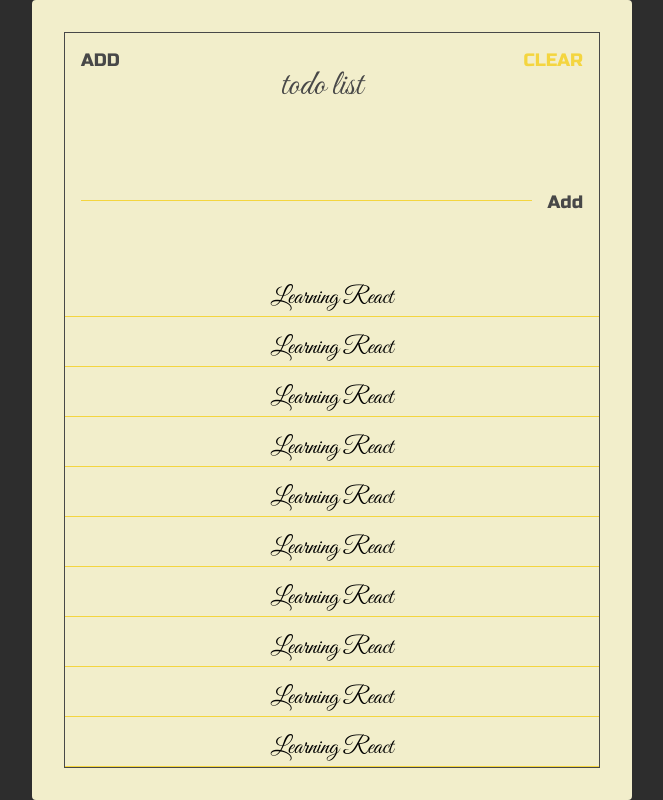
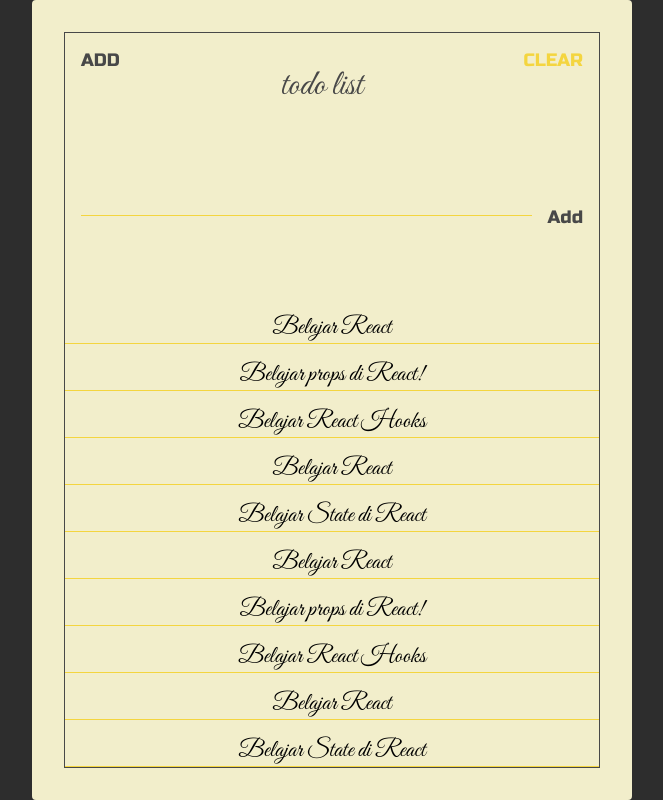
Before and after one commit to SaidChairul/react-todoList, a React (Create React App) app: page / in a window 1280 px wide. Shown: the whole page, without its empty margins (308-971 px from the left). Built offline with nearby package versions, Linux system fonts and the light colour scheme.

Commit message:
create pages and components todo

```diff
--- a/src/App.js
+++ b/src/App.js
@@ -1,19 +1,8 @@
 import React from "react";
 import "./styles.css";
 
-import Paper from "./components/paper";
-import Header from "./components/header";
-import TodoForm from "./components/todoForm";
-import Todos from "./components/todos";
+import TodoList from "./pages/TodoList";
 
 export default function App() {
-  return (
-    <Paper>
-      <Header />
-
-      <TodoForm />
-
-      <Todos />
-    </Paper>
-  );
+  return <TodoList />;
 }
--- /dev/null
+++ b/src/components/todo.jsx
@@ -0,0 +1,16 @@
+import React from "react";
+import PropTypes from "prop-types";
+
+const Todo = props => {
+  return (
+    <div className="sc-todo">
+      <span className="todo-text">{props.text}</span>
+    </div>
+  );
+};
+
+Todo.PropTypes = {
+  text: PropTypes.string.isRequired
+};
+
+export default Todo;
--- a/src/components/todos.jsx
+++ b/src/components/todos.jsx
@@ -1,47 +1,45 @@
 import React from "react";
 
+import Todo from "./todo";
+
 const Todos = () => {
+  const todos = [
+    {
+      text: "Belajar React"
+    },
+    {
+      text: "Belajar props di React!"
+    },
+    {
+      text: "Belajar React Hooks"
+    },
+    {
+      text: "Belajar React"
+    },
+    {
+      text: "Belajar State di React"
+    },
+    {
+      text: "Belajar React"
+    },
+    {
+      text: "Belajar props di React!"
+    },
+    {
+      text: "Belajar React Hooks"
+    },
+    {
+      text: "Belajar React"
+    },
+    {
+      text: "Belajar State di React"
+    }
+  ];
   return (
     <section className="sc-todos">
-      <div className="sc-todo">
-        <span className="sc-todoText">Learning React</span>
-      </div>
-
-      <div className="sc-todo">
-        <span className="sc-todoText">Learning React</span>
-      </div>
-
-      <div className="sc-todo">
-        <span className="sc-todoText">Learning React</span>
-      </div>
-
-      <div className="sc-todo">
-        <span className="sc-todoText">Learning React</span>
-      </div>
-
-      <div className="sc-todo">
-        <span className="sc-todoText">Learning React</span>
-      </div>
-
-      <div className="sc-todo">
-        <span className="sc-todoText">Learning React</span>
-      </div>
-
-      <div className="sc-todo">
-        <span className="sc-todoText">Learning React</span>
-      </div>
-
-      <div className="sc-todo">
-        <span className="sc-todoText">Learning React</span>
-      </div>
-
-      <div className="sc-todo">
-        <span className="sc-todoText">Learning React</span>
-      </div>
-
-      <div className="sc-todo">
-        <span className="sc-todoText">Learning React</span>
-      </div>
+      {todos.map(todo => {
+        return <Todo text={todo.text} />;
+      })}
     </section>
   );
 };
--- /dev/null
+++ b/src/pages/TodoList.jsx
@@ -0,0 +1,20 @@
+import React from "react";
+
+import Paper from "../components/paper";
+import Header from "../components/header";
+import TodoForm from "../components/todoForm";
+import Todos from "../components/todos";
+
+const TodoList = () => {
+  return (
+    <Paper>
+      <Header />
+
+      <TodoForm />
+
+      <Todos />
+    </Paper>
+  );
+};
+
+export default TodoList;
--- a/src/styles.css
+++ b/src/styles.css
@@ -124,13 +124,14 @@ html {
 .sc-todos {
   display: flex;
   flex-direction: column;
+  min-width: 500px;
 }
 
 .sc-todo {
   position: relative;
   flex: 1 0 auto;
   text-align: center;
-  min-height: 34px;
+  max-height: 34px;
   margin: 16px 0 0;
   font-family: "Great Vibes", cursive;
   font-size: 24px;
@@ -141,4 +142,6 @@ html {
   position: absolute;
   left: 50%;
   transform: translate(-50%);
+  width: 100%;
+  height: 50px;
 }
```
